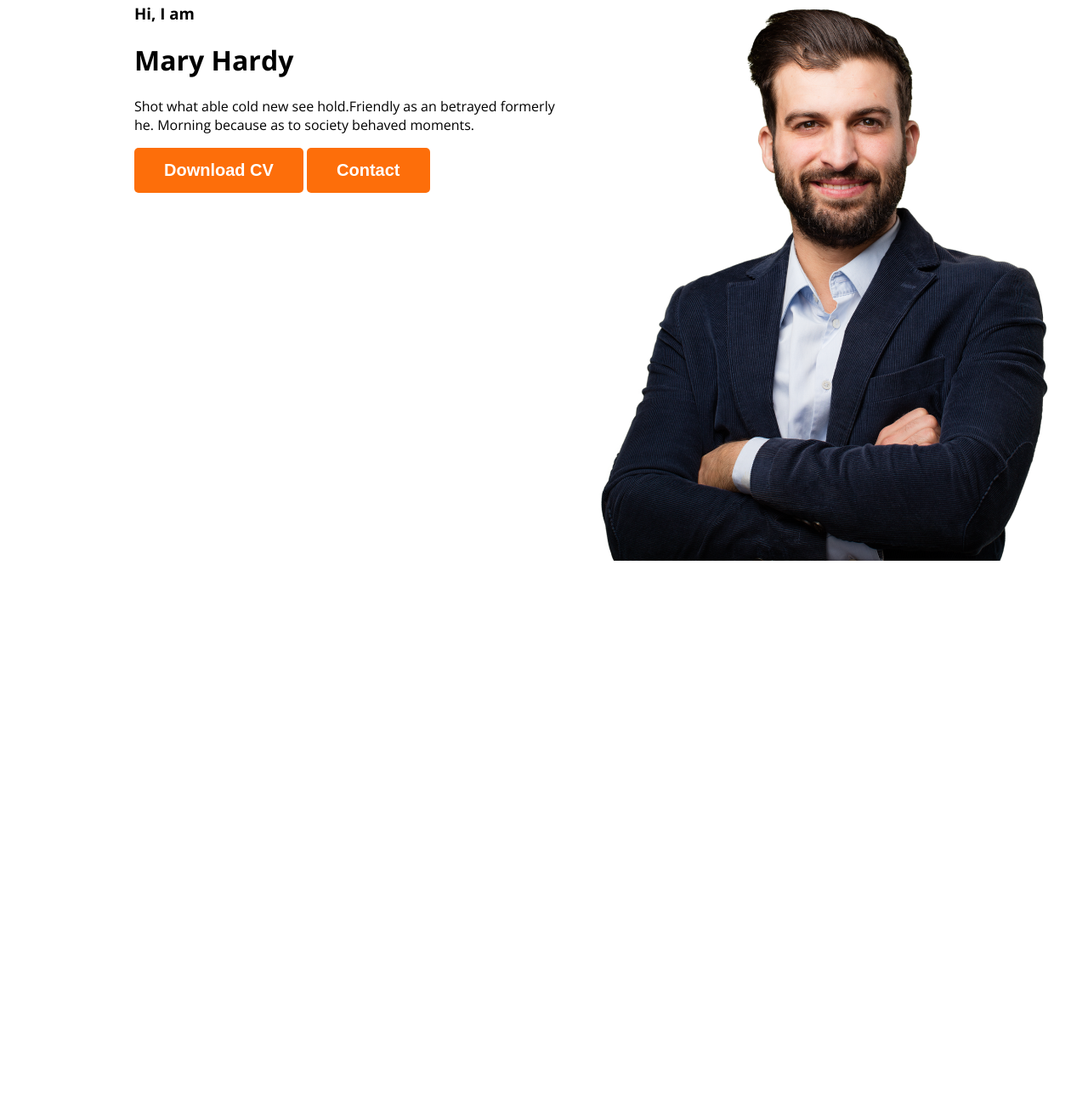
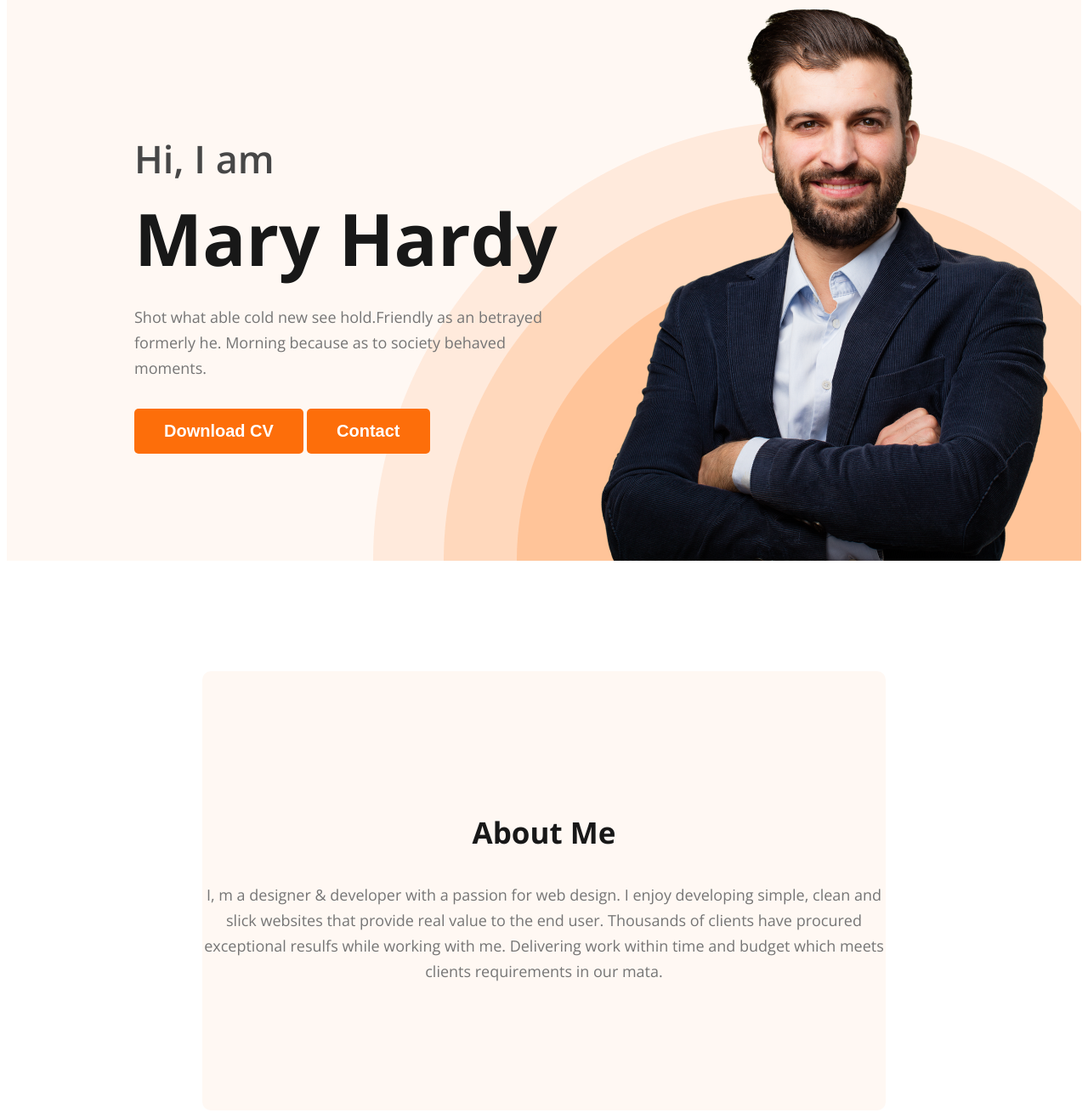
Before and after one commit to Najim111/Web-developar-fortfolio., a plain HTML site: page index.html in a window 1280 px wide. Shown: the part 205-1515 px from the top of the page at 85% size. Before the commit the page ends 903 px from the top, so only its background shows below. Drawn offline with nearby package versions, Linux system fonts and the light colour scheme.

Commit message:
add about

```diff
--- a/css/style.css
+++ b/css/style.css
@@ -45,12 +45,71 @@ nav a{
     text-decoration: none;
     color: #474747;
 }
+/* hadder style */
+header{
+    background-color: #FFF8F3;
+    background-image: url('../images/header_bg.png');
+    background-repeat: no-repeat;
+    background-position: bottom right;
+
+}
 .banner{
-    padding: 30px 30px 30px 150px;
+    padding: 30px 30px 0px 150px;
     display: flex;
+    align-items: center;
+    justify-content: space-between;
+}
+.banner-content{
+    max-width: 585px;
 }
 .banner .profile-pic{
     width: 584px;
     height: 676px;
     flex-shrink: 0;
 }
+.banner-1sl{
+    color: #474747;
+    font-size: 45px;
+    font-weight: 600;
+    margin-bottom: 0;
+}
+.banner-hadding{
+    color: #181818;
+    font-size: 85px;
+    font-weight: 700;
+    margin-top: 5px;
+    margin-bottom: 0;
+}
+.prag{
+    color: #757575;
+    font-size: 18px;
+    font-weight: 400;
+    line-height: 30px;
+    padding-bottom: 15px;
+    margin-top: 20px;
+}
+/* main style */
+
+
+/* about style */
+.about{
+    margin: 130px 230px;
+    border-radius: 10px;
+    background: #FFF8F3;
+    padding: 131px 0;
+    align-items: center;
+}
+.section-title{
+    color: #181818;
+    text-align: center;
+    font-size: 35px;
+    font-weight: 700;
+}
+.section-prag{
+    flex-direction: column;
+    color: #757575;
+    text-align: center;
+    font-size: 18px;
+    font-weight: 400;
+    line-height: 30px;
+}
--- a/index.html
+++ b/index.html
@@ -21,10 +21,10 @@
             </ul>
         </nav>
         <div class="banner">
-            <div>
+            <div class="banner-content">
                 <h3 class="banner-1sl">Hi, I  am</h3>
                 <h1 class="banner-hadding">Mary Hardy</h1>
-                <p>Shot what able cold new see hold.Friendly as an betrayed formerly he.
+                <p class="prag" >Shot what able cold new see hold.Friendly as an betrayed formerly he.
                  Morning because as to society behaved moments.</p>
                  <button class="btn-primery">Download CV</button>
                  <button class="btn-primery">Contact</button>
@@ -32,6 +32,18 @@
             <img class="profile-pic" src="images/hardy.png" alt="hardy.png">
         </div>
     </header>
+    <main>
+        <section class="about">
+            <h3 class="section-title">About Me</h3>
+            <p class="section-prag">I, m a designer & developer with a passion for web
+             design. I enjoy
+             developing simple, clean and slick websites that provide real value to the
+             end user.
+             Thousands of clients have procured exceptional resulfs while working with
+             me. Delivering
+             work within time and budget which meets clients requirements in our mata.</p>
+        </section>
+    </main>
 
 </body>
 </html>
```
